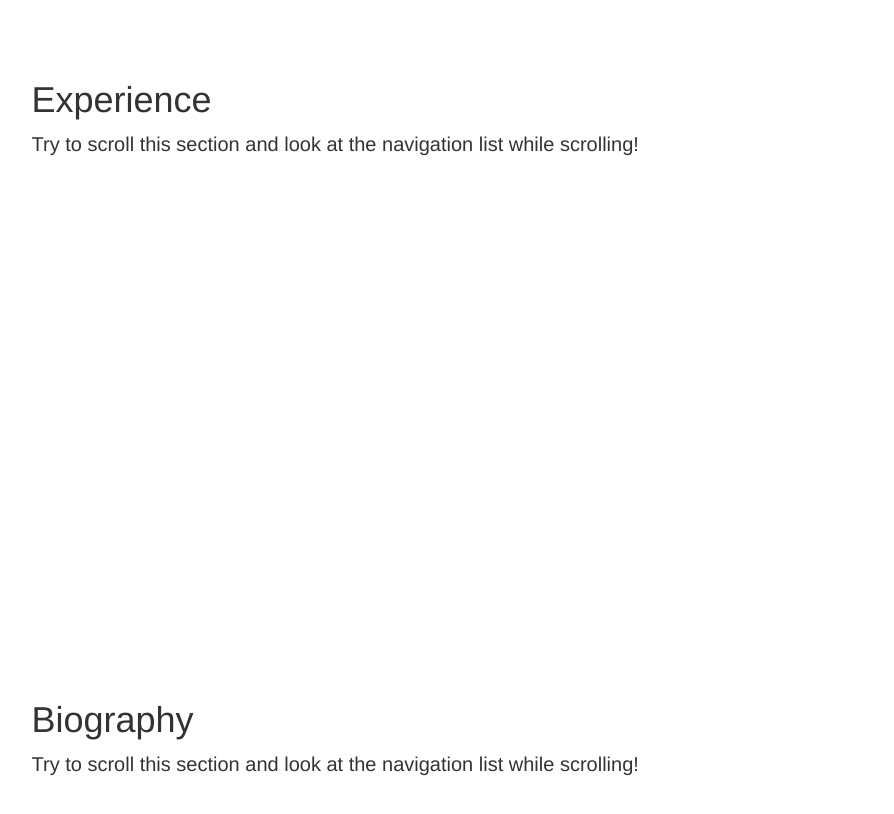
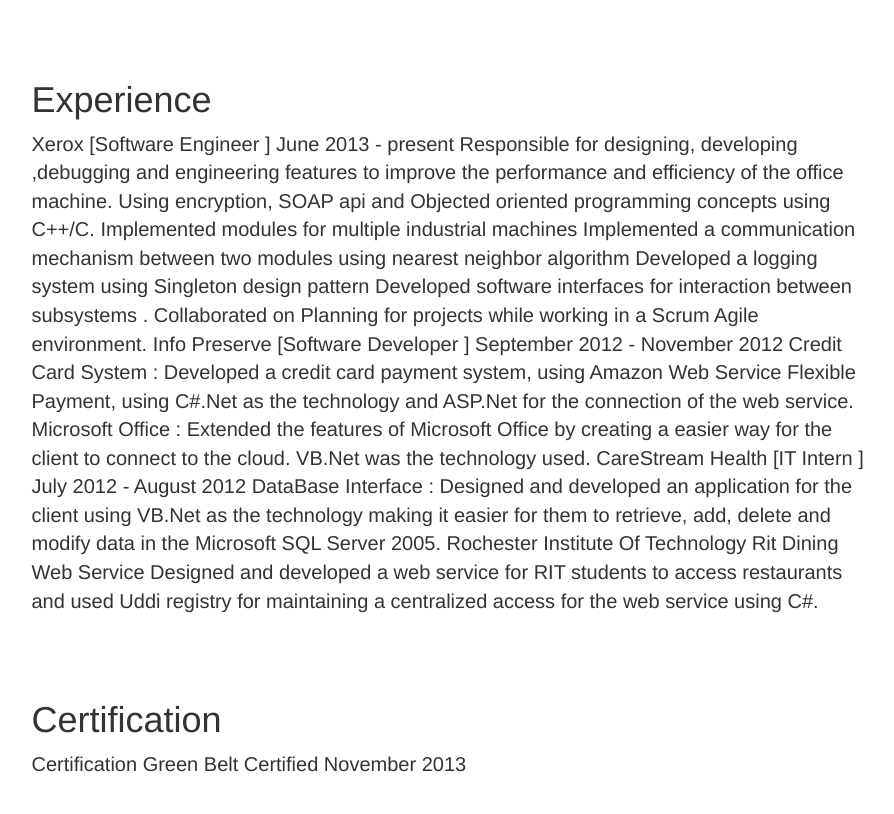
Before and after one commit to sbhanu3288/sbhanu3288.github.io, a plain HTML site: page index.html in a window 1280 px wide. Shown: the part 1180-1994 px from the top of the page, without its empty margins (331-1225 px from the left). Drawn offline with nearby package versions, Linux system fonts and the light colour scheme.

Commit message:
Information

```diff
--- a/index.html
+++ b/index.html
@@ -40,7 +40,7 @@
             <li class="dropdown">
                 <a class="dropdown-toggle" data-toggle="dropdown" href="#">About<span class="caret"></span></a>
               <ul class="dropdown-menu">
-                <li><a href="#Bio">Biography</a></li>
+                <li><a href="#Certification">Certification</a></li>
                 <li><a href="#Contact">Contact Info</a></li>
               </ul>
             </li>
@@ -49,19 +49,50 @@
       <div class="col-sm-9">
       <div id="Skills">
         <h1>Skills</h1>
-        <p>Try to scroll this section and look at the navigation list while scrolling!</p>
+        <p>Languages : C++, C#, Java, Html, CSS, Javascript
+Databases : Oracle, MySQL
+Software Development : Object Oriented Programming, Design patterns, SDLC, UML, Software Unit Testing , Agile Technologies , TDD
+Development Tools : .Net Framework, (AWS)Amazon Web Services
+Operating Systems : Linux, Unix, Windows , Mac
+IDE : Microsoft Visual Studio , eclipse
+ReleaseTools : Clearcase</p>
       </div>
       <div id="Education">
         <h1>Education</h1>
-        <p>Try to scroll this section and look at the navigation list while scrolling!</p>
+        <p>Rochester Institute Of Technology
+Masters of Computer Science                                                  September 2010 - December 2013</p>
       </div>
       <div id="Experience">
         <h1>Experience</h1>
-        <p>Try to scroll this section and look at the navigation list while scrolling!</p>
+        <p>Xerox  [Software Engineer ]                                                                            June 2013 - present
+Responsible for designing, developing ,debugging and engineering features to improve the performance and efficiency of the office machine. Using encryption, SOAP api and Objected oriented   programming concepts using C++/C.
+Implemented modules for multiple industrial machines
+     Implemented a communication mechanism between two modules using nearest       neighbor  algorithm
+     Developed a logging system using Singleton design pattern
+Developed software interfaces for interaction between subsystems .
+Collaborated on Planning for projects while working in a Scrum Agile environment.
+
+Info Preserve [Software Developer ]                                        September 2012 - November 2012
+Credit Card System :
+Developed a credit card payment system, using Amazon Web Service Flexible Payment, using C#.Net as the technology and ASP.Net for the connection of the web service.
+Microsoft Office :
+Extended the features of Microsoft Office by creating a easier way for the client to connect to the cloud. VB.Net was the technology used.
+
+CareStream Health [IT Intern ]                                                                 July 2012 - August 2012
+DataBase Interface :
+Designed and developed an application for the client using VB.Net as the technology making it easier for them to retrieve, add, delete and modify data in the Microsoft SQL Server 2005.
+
+Rochester Institute Of Technology
+Rit Dining Web Service
+Designed and developed a web service for RIT students to access restaurants and used Uddi registry for maintaining a centralized access for the web service using C#.
+
+</p>
       </div>
-      <div id="Bio">
-        <h1>Biography</h1>
-        <p>Try to scroll this section and look at the navigation list while scrolling!</p>
+      <div id="Certification">
+        <h1>Certification</h1>
+        <p>Certification
+Green Belt Certified                                                                                          November 2013
+</p>
       </div>
       <div id="Contact">
         <h1>Contact</h1>
```
